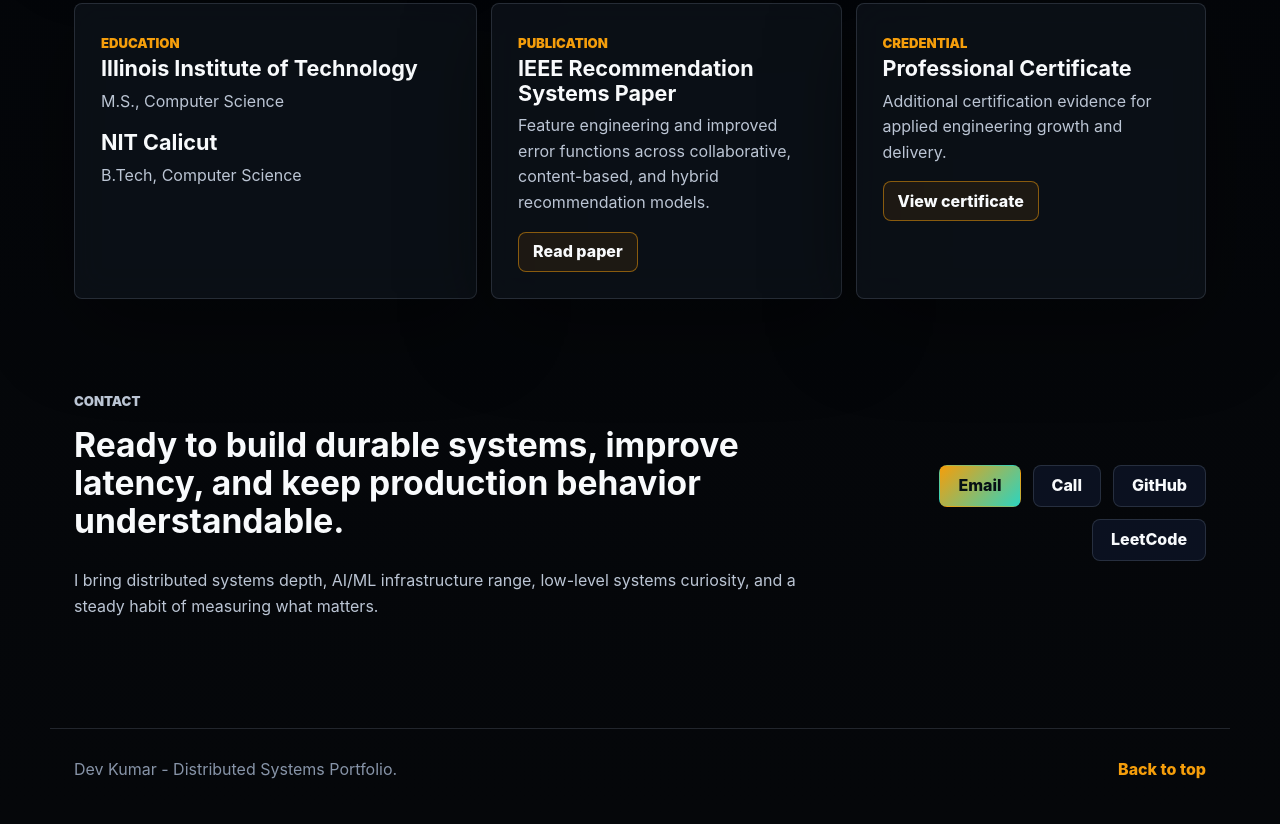
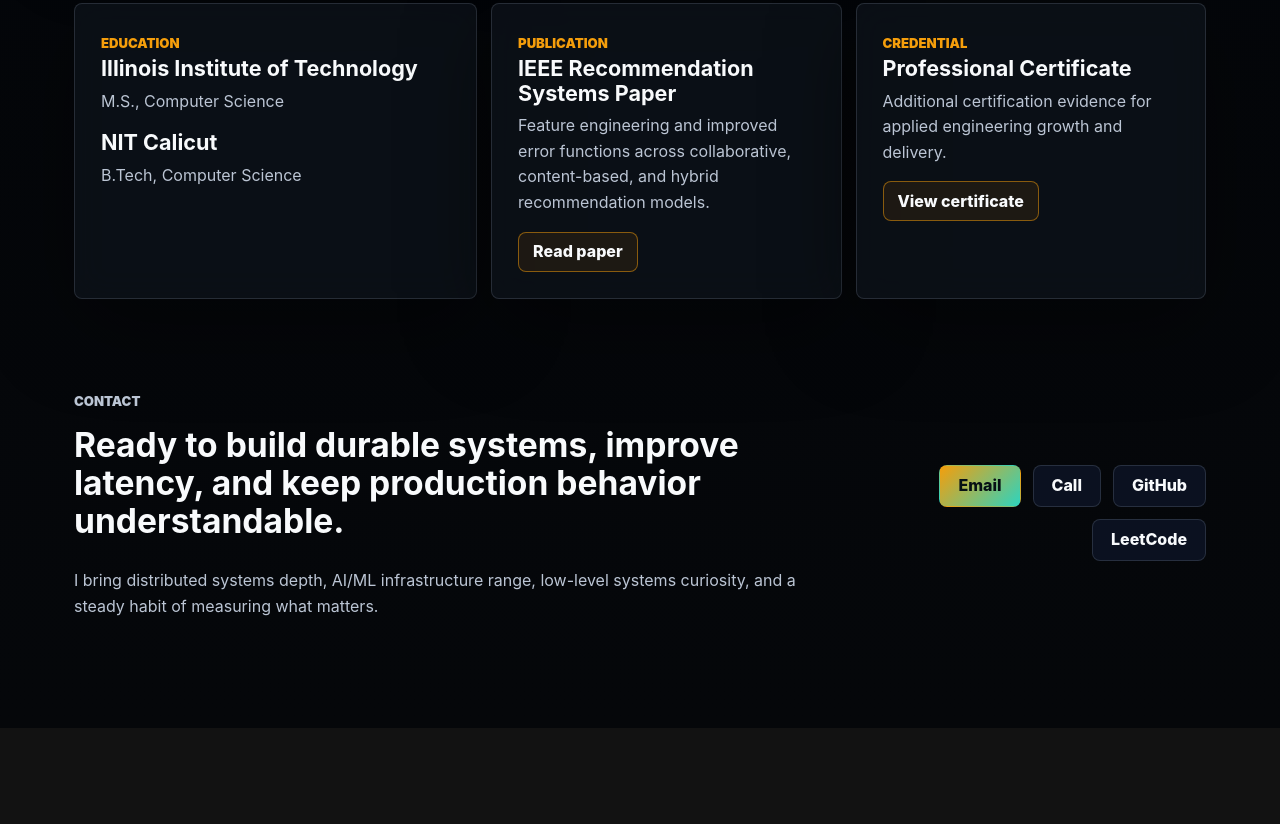
Before and after one commit to DSP25SCM14K/_dev_Amazon_SoftwareDevelopmentEngineer, a plain HTML site: page index.html in a window 1280 px wide. Shown: the part 6183-7007 px from the top of the page. After the commit the page ends 6911 px from the top, so only its background shows below. Drawn offline with Linux system fonts and the light colour scheme.

Commit message:
Remove footer

```diff
--- a/index.html
+++ b/index.html
@@ -464,11 +464,6 @@
       </section>
     </main>
 
-    <footer class="site-footer">
-      <p>Dev Kumar - Distributed Systems Portfolio.</p>
-      <a href="#top">Back to top</a>
-    </footer>
-
     <script src="./script.js"></script>
   </body>
 </html>
--- a/styles.css
+++ b/styles.css
@@ -189,8 +189,7 @@ canvas {
 
 .hero-content,
 .hero-metrics,
-.section,
-.site-footer {
+.section {
   width: min(100%, var(--max));
   margin-inline: auto;
 }
@@ -700,25 +699,6 @@ h3 {
   max-width: 360px;
 }
 
-.site-footer {
-  display: flex;
-  align-items: center;
-  justify-content: space-between;
-  gap: 20px;
-  padding: 28px 24px 42px;
-  border-top: 1px solid var(--line);
-  color: var(--quiet);
-}
-
-.site-footer p {
-  margin: 0;
-}
-
-.site-footer a {
-  color: var(--amber);
-  font-weight: 850;
-}
-
 .reveal {
   opacity: 0;
   transform: translateY(22px);
@@ -936,11 +916,6 @@ h3 {
     padding: 20px;
   }
 
-  .site-footer {
-    flex-direction: column;
-    align-items: flex-start;
-    padding-inline: 16px;
-  }
 }
 
 @media (prefers-reduced-motion: reduce) {
```
